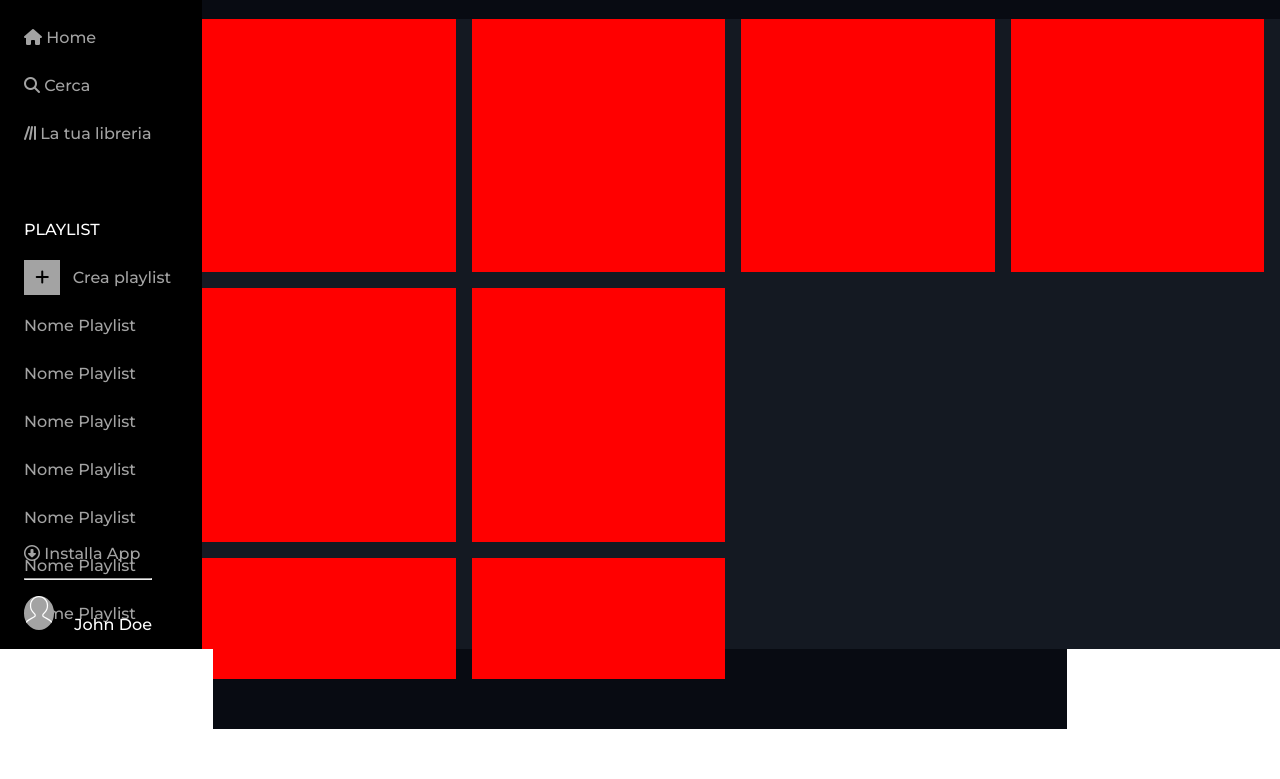
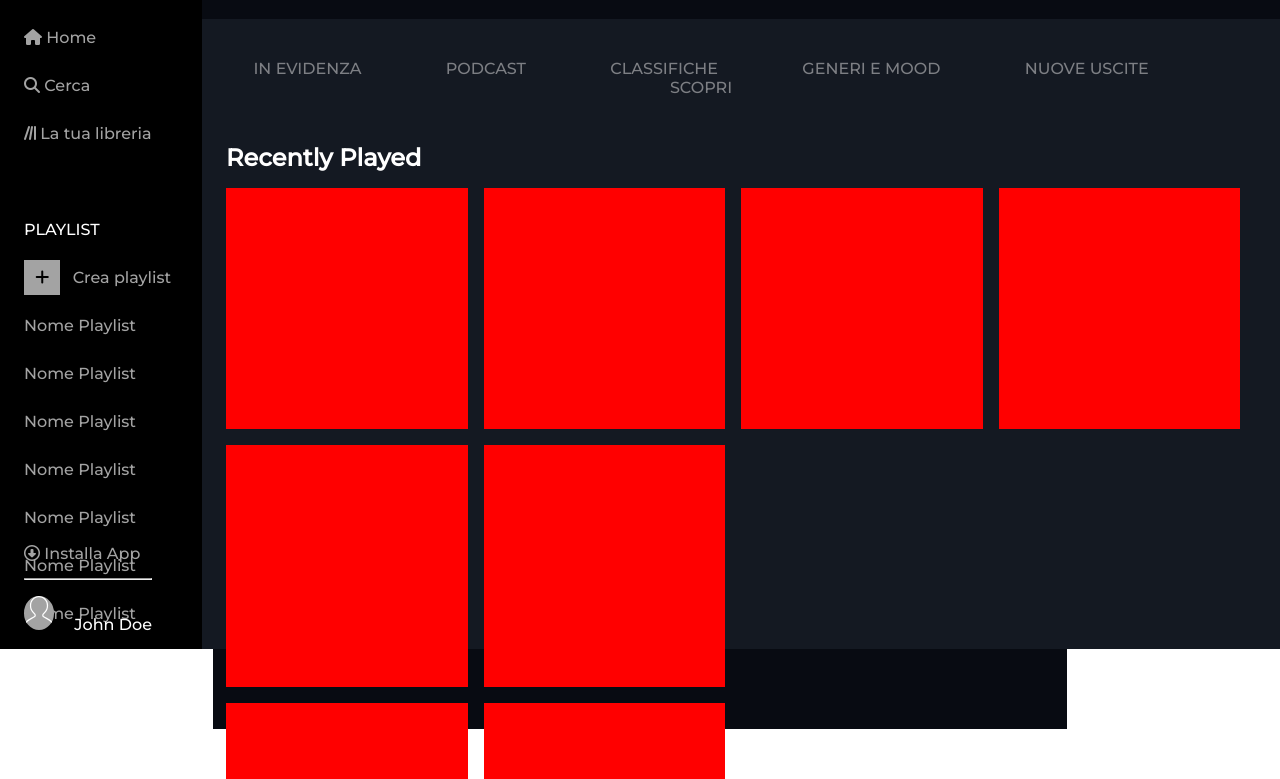
Before and after one commit to Matteogatto94/html-css-spotifyweb, a plain HTML site: page index.html in a window 1280 px wide. Shown: the part 71-850 px from the top of the page. Before the commit the page ends 800 px from the top, so only its background shows below. Drawn offline with Linux system fonts and the light colour scheme.

Commit message:
add navigation and title album

```diff
--- a/assets/css/style.css
+++ b/assets/css/style.css
@@ -26,7 +26,7 @@ body {
 
 .top {
     height: calc(100vh - 80px);
-    background-color: var(--dark-blue);
+    background-color: #141922;
     display: flex;
 }
 
@@ -77,6 +77,7 @@ body {
 .music {
     overflow-y: auto;
     height: calc(100% - 60px);
+    padding: 1.5rem;
 }
 
 .player {
@@ -201,3 +202,26 @@ body {
 }
 
 /* #endregion upgrade */
+
+/* #region navigation */
+
+.navigation {
+    height: 100px;
+    text-align: center;
+    padding: 2.5rem;
+}
+
+.navigation a {
+    text-decoration: none;
+    color: #7D7F84;
+    margin-right: 5rem;
+}
+
+/* #endregion navigation */
+
+/* #region music */
+
+.title_album {
+    padding-bottom: 1rem;
+    color: white;
+}
--- a/index.html
+++ b/index.html
@@ -58,8 +58,22 @@
                 <div class="upgrade">
                     <span class="btn_upgrade">EFFETTUA L'UPGRADE</span>
                 </div>
+
+                <div class="navigation">
+                    <a href="#">IN EVIDENZA</a>
+                    <a href="#">PODCAST</a>
+                    <a href="#">CLASSIFICHE</a>
+                    <a href="#">GENERI E MOOD</a>
+                    <a href="#">NUOVE USCITE</a>
+                    <a href="#">SCOPRI</a>
+                </div>
+
                 <div class="music">
                     <div class="container">
+                        <div class="title_album">
+                            <h2>Recently Played</h2>
+                        </div>
+
                         <div class="row">
                             <div class="album"></div>
                             <div class="album"></div>
```
